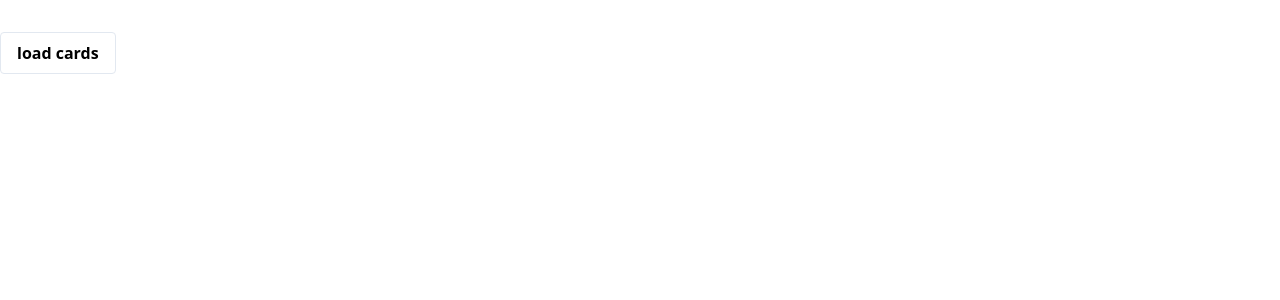
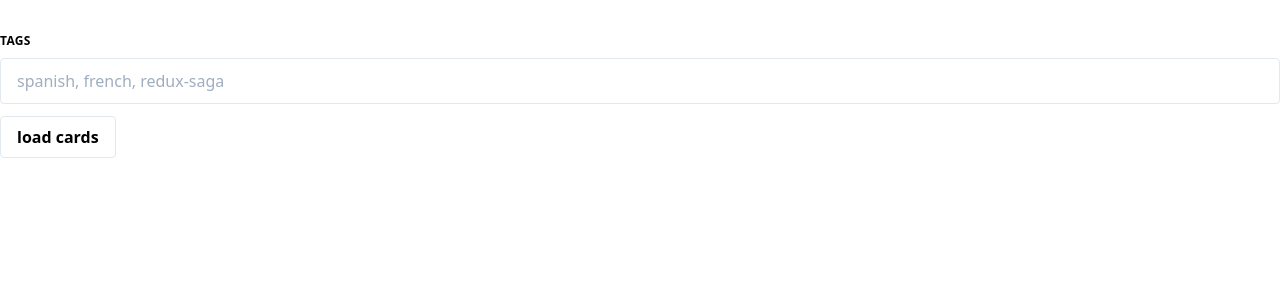
Before and after one commit to reergymerej/friendly-octo-fortnight, a React (Create React App) app: page / in a window 1280 px wide. Shown: the top 300 px of the page. Built offline with nearby package versions, Linux system fonts and the light colour scheme.

Commit message:
Make Input component

```diff
--- a/src/components/App.js
+++ b/src/components/App.js
@@ -4,15 +4,28 @@ import { flashCardsRequest } from '../actions'
 import Button from './Button'
 import Error from './Error'
 import Cards from './Cards'
+import Input from './Input'
 
 class App extends Component {
+  state = {
+    tags: '',
+  }
+
+  handleInputChange = (event) => {
+    this.setState({ tags: event.target.value })
+  }
+
   render() {
     return (
       <div className="container mx-auto my-8">
-        <Button
-          onClick={this.props.flashCardsRequest}
-          disabled={this.props.loadingFlashCards}
-        >load cards</Button>
+        <Input
+          label="Tags"
+          type="text"
+          placeholder="spanish, french, redux-saga"
+          onChange={this.handleInputChange}
+          value={this.state.tags}
+        />
+        <Button onClick={this.props.flashCardsRequest} disabled={this.props.loadingFlashCards}>load cards</Button>
         { this.props.flashCardLoadError && <Error>There was a problem loading the flash cards.</Error> }
         { this.props.cards.length > 0 && <Cards cards={this.props.cards} /> }
       </div>
--- /dev/null
+++ b/src/components/Input.js
@@ -0,0 +1,34 @@
+import React from 'react'
+
+const inputClassName = [
+  'appearance-none',
+  'block',
+  'w-full',
+  'bg-grey-lighter',
+  'text-grey-darker',
+  'border',
+  'border-grey-lighter',
+  'rounded',
+  'py-3',
+  'px-4',
+  'mb-3',
+  'leading-tight',
+  'focus:outline-none',
+  'focus:bg-white',
+  'focus:border-grey',
+].join(' ')
+
+const Input = (props) => (
+  <div>
+    <label className="block uppercase tracking-wide text-grey-darker text-xs font-bold mb-2" htmlFor={props.label}>
+      {props.label}
+    </label>
+    <input
+      className={inputClassName}
+      id={props.label}
+      {...props}
+    />
+  </div>
+)
+
+export default Input
```
